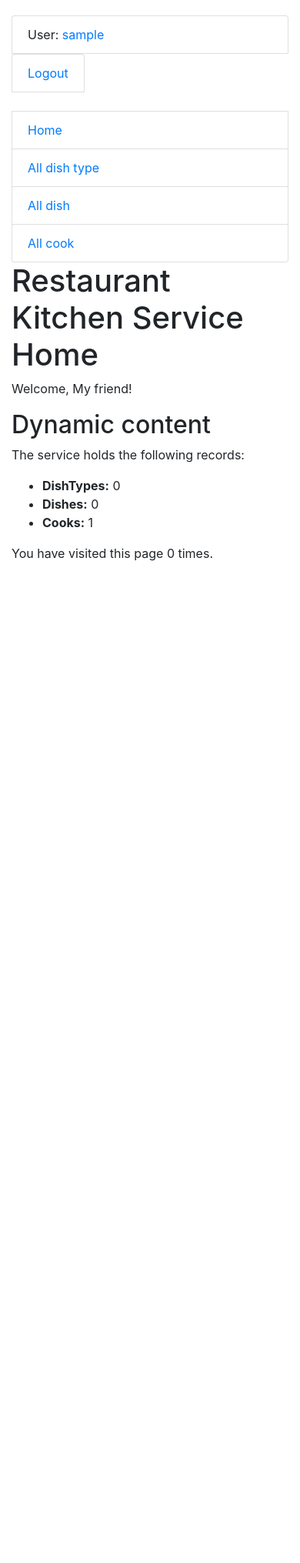
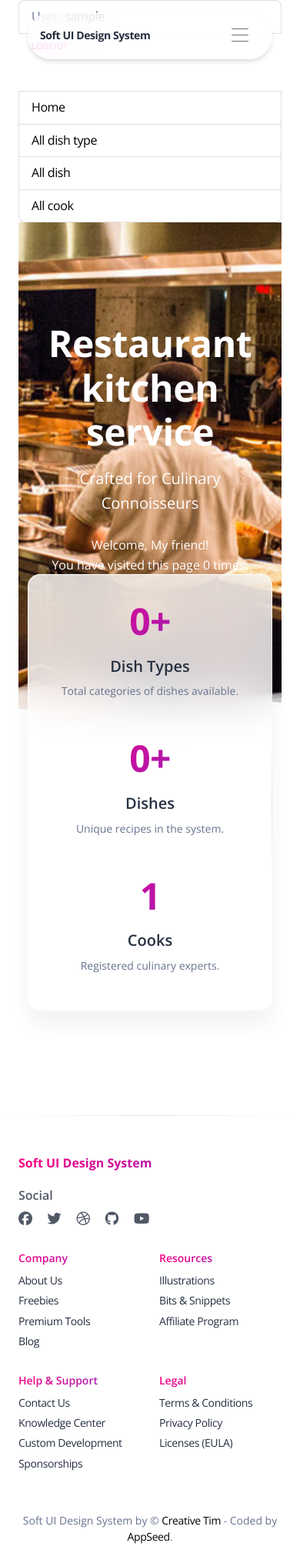
Before and after one commit to erm0lenk0/Restaurant-kitchen-service, a Django app: page / in a window 390 px wide. Shown: the whole page at 77% size. Before the commit the page ends 729 px from the top, so only its background shows below. Run offline with Django 5.2, Linux system fonts and the light colour scheme; the visitor is signed in with stand-in values (Sample User, id 1); data comes from the database, SQL or seed files in the repository; data that the repository does not hold is empty; some libraries are stand-ins or nearby versions.

Commit message:
redesigned home_page using soft-ui-design template

```diff
--- a/templates/kitchen_core/index.html
+++ b/templates/kitchen_core/index.html
@@ -119,21 +119,127 @@
 {#  </script>#}
 {##}
 {#{% endblock javascripts %}#}
-{% extends "base.html" %}
+
+{#{% extends "base.html" %}#}
+{#{% extends 'layouts/base-presentation.html' %}#}
+{##}
+{#{% block content %}#}
+{#    <h1>Restaurant Kitchen Service Home</h1>#}
+{#    <p>Welcome, My friend!</p>#}
+{#    <h2>Dynamic content</h2>#}
+{#    <p>The service holds the following records:</p>#}
+{#    <ul>#}
+{#        <li><strong>DishTypes:</strong> {{ num_dish_types }}</li>#}
+{#        <li><strong>Dishes:</strong> {{ num_dishes }}</li>#}
+{#        <li><strong>Cooks:</strong> {{ num_cooks }}</li>#}
+{#    </ul>#}
+{##}
+{#    <p>You have visited this page#}
+{#        {{ num_visits }} time{{ num_visits|pluralize }}.#}
+{#    </p>#}
+{##}
+{#{% endblock %}#}
+
+{% extends 'layouts/base-presentation.html' %}
+{% load static %}
+
+{% block title %} Presentation {% endblock title %}
+
+{% block stylesheets %}{% endblock stylesheets %}
+
+{% block body_class %} index-page {% endblock body_class %}
 
 {% block content %}
-    <h1>Restaurant Kitchen Service Home</h1>
-    <p>Welcome, My friend!</p>
-    <h2>Dynamic content</h2>
-    <p>The service holds the following records:</p>
-    <ul>
-        <li><strong>DishTypes:</strong> {{ num_dish_types }}</li>
-        <li><strong>Dishes:</strong> {{ num_dishes }}</li>
-        <li><strong>Cooks:</strong> {{ num_cooks }}</li>
-    </ul>
 
-    <p>You have visited this page
-        {{ num_visits }} time{{ num_visits|pluralize }}.
-    </p>
+  <!-- Header Section -->
+  <header class="header-2">
+    <div class="page-header section-height-75 relative" style="background-image: url('{% static "images/otkritaya-kuhnya-kaf.jpg" %}')">
+      <div class="container">
+        <div class="row">
+          <div class="col-lg-7 text-center mx-auto">
+            <h1 class="text-white pt-3 mt-n5">
+              <a class="text-white" target="_blank"
+                 href="https://appseed.us/ui-kit/soft-ui-design-system">Restaurant kitchen service</a>
+            </h1>
+            <p class="lead text-white mt-3">
+              Crafted for Culinary Connoisseurs
+            </p>
+            <p class="text-white mt-4">
+              Welcome, My friend!<br>
+              You have visited this page {{ num_visits }} time{{ num_visits|pluralize }}.
+            </p>
+          </div>
+        </div>
+      </div>
+      <div class="position-absolute w-100 z-index-1 bottom-0">
+        <!-- Waves SVG -->
+        <svg class="waves" xmlns="http://www.w3.org/2000/svg" viewBox="0 24 150 40" preserveAspectRatio="none">
+          <defs>
+            <path id="gentle-wave" d="M-160 44c30 0 58-18 88-18s 58 18 88 18 58-18 88-18 58 18 88 18 v44h-352z" />
+          </defs>
+          <g class="moving-waves">
+            <use xlink:href="#gentle-wave" x="48" y="-1" fill="rgba(255,255,255,0.40)" />
+            <use xlink:href="#gentle-wave" x="48" y="3" fill="rgba(255,255,255,0.35)" />
+            <use xlink:href="#gentle-wave" x="48" y="5" fill="rgba(255,255,255,0.25)" />
+            <use xlink:href="#gentle-wave" x="48" y="8" fill="rgba(255,255,255,0.20)" />
+            <use xlink:href="#gentle-wave" x="48" y="13" fill="rgba(255,255,255,0.15)" />
+            <use xlink:href="#gentle-wave" x="48" y="16" fill="rgba(255,255,255,0.95)" />
+          </g>
+        </svg>
+      </div>
+    </div>
+  </header>
 
-{% endblock %}
+  <!-- Stats Section -->
+  <section class="pt-3 pb-4" id="count-stats">
+    <div class="container">
+      <div class="row">
+        <div class="col-lg-9 z-index-2 border-radius-xl mt-n10 mx-auto py-3 blur shadow-blur">
+          <div class="row">
+            <div class="col-md-4 position-relative">
+              <div class="p-3 text-center">
+                <h1 class="text-gradient text-primary"><span id="state1" countTo="{{ num_dish_types }}">0</span>+</h1>
+                <h5 class="mt-3">Dish Types</h5>
+                <p class="text-sm">Total categories of dishes available.</p>
+              </div>
+              <hr class="vertical dark">
+            </div>
+            <div class="col-md-4 position-relative">
+              <div class="p-3 text-center">
+                <h1 class="text-gradient text-primary"><span id="state2" countTo="{{ num_dishes }}">0</span>+</h1>
+                <h5 class="mt-3">Dishes</h5>
+                <p class="text-sm">Unique recipes in the system.</p>
+              </div>
+              <hr class="vertical dark">
+            </div>
+            <div class="col-md-4">
+              <div class="p-3 text-center">
+                <h1 class="text-gradient text-primary" id="state3" countTo="{{ num_cooks }}">0</h1>
+                <h5 class="mt-3">Cooks</h5>
+                <p class="text-sm">Registered culinary experts.</p>
+              </div>
+            </div>
+          </div>
+        </div>
+      </div>
+    </div>
+  </section>
+
+{% endblock content %}
+
+{% block javascripts %}
+  <script src="{{ ASSETS_ROOT }}/js/plugins/countup.min.js"></script>
+  <script>
+    ['state1', 'state2', 'state3'].forEach(function(id) {
+      const el = document.getElementById(id);
+      if (el) {
+        const countUp = new CountUp(id, el.getAttribute("countTo"));
+        if (!countUp.error) {
+          countUp.start();
+        } else {
+          console.error(countUp.error);
+        }
+      }
+    });
+  </script>
+{% endblock javascripts %}
--- a/templates/layouts/base-presentation.html
+++ b/templates/layouts/base-presentation.html
@@ -1,3 +1,4 @@
+{% load static %}
 <!--
 =========================================================
 * Soft UI Design System - v1.0.1
@@ -20,7 +21,11 @@ Coded by www.creative-tim.com
   <link rel="apple-touch-icon" sizes="76x76" href="{{ ASSETS_ROOT }}/img/apple-icon.png">
   <link rel="icon" type="image/png" href="{{ ASSETS_ROOT }}/img/favicon.png">
   <link rel="canonical" href="https://appseed.us/ui-kit/soft-ui-design-system"/>
-
+  <link rel="stylesheet"
+      href="https://cdn.jsdelivr.net/npm/bootstrap@4.5.3/dist/css/bootstrap.min.css"
+      integrity="sha384-TX8t27EcRE3e/ihU7zmQxVncDAy5uIKz4rEkgIXeMed4M0jlfIDPvg6uqKI2xXr2"
+      crossorigin="anonymous">
+  <link rel="stylesheet" href="{% static 'css/styles.css' %}">
   <title>
     Django Soft UI Design System - {% block title %}{% endblock %} | AppSeed
   </title>
@@ -45,7 +50,21 @@ Coded by www.creative-tim.com
 
     {% include "includes/navigation.html" %}
 
-    {% block content %}{% endblock content %}
+    <div class="container-fluid">
+      <div class="row">
+        <div class="col-sm-2">
+          {% block sidebar %}
+            {% include "includes/sidebar.html" %}
+          {% endblock %}
+        </div>
+        <div class="col-sm-10">
+          {% block content %}{% endblock content %}
+          {% block pagination %}
+            {% include "includes/pagination.html" %}
+          {% endblock %}
+        </div>
+      </div>
+    </div>
 
     {% include "includes/footer.html" %}
 
```
